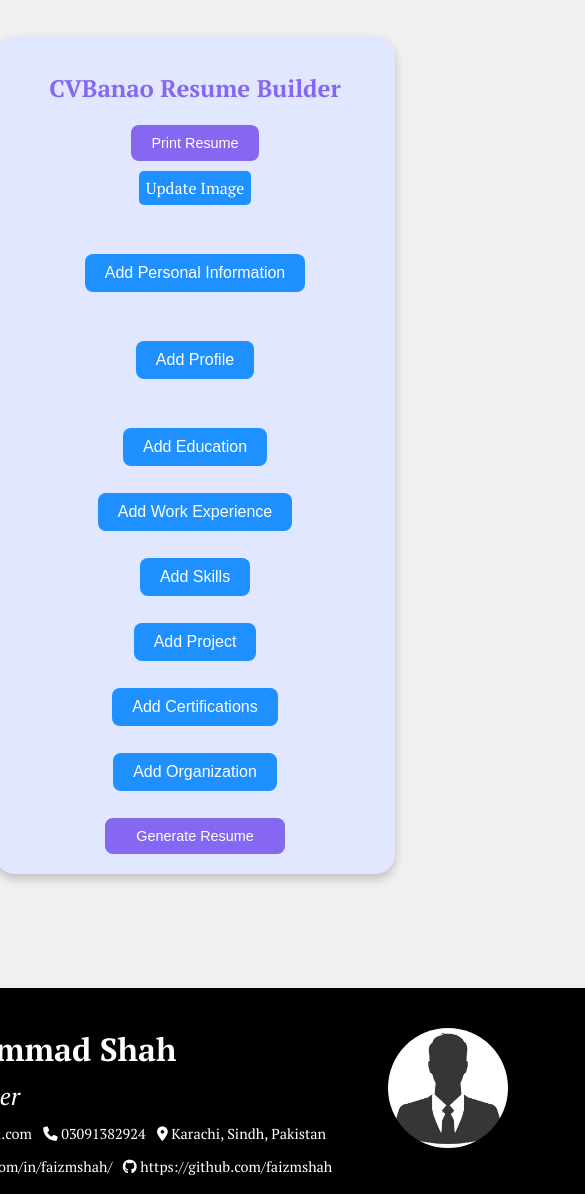
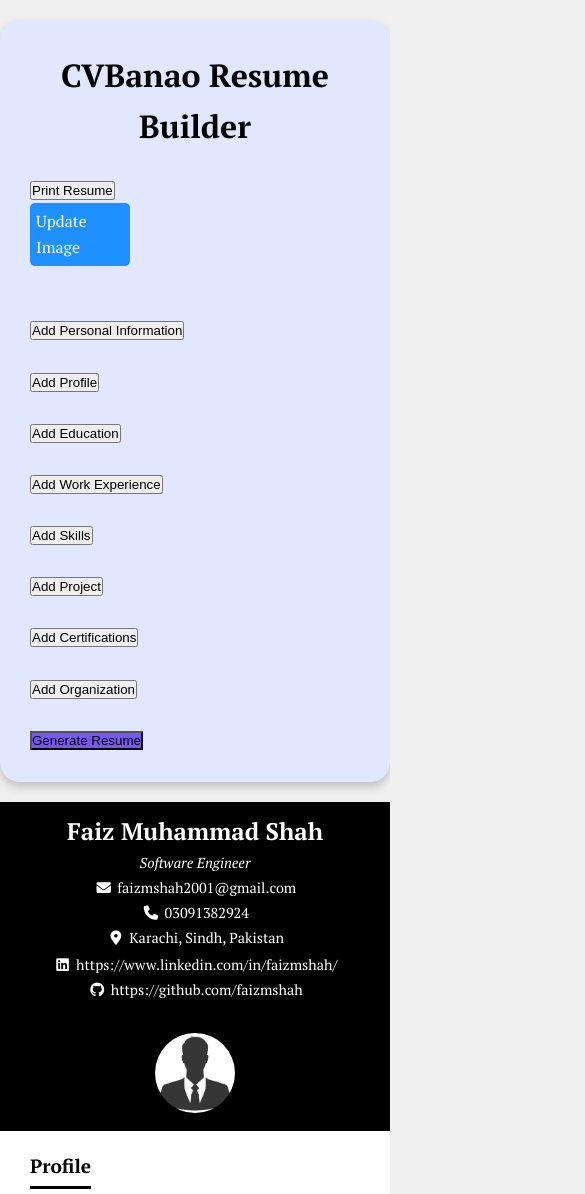
Before and after one commit to faizmshah/CVBanao, a website: page index.html in a window 390 px wide. Shown: the top 1194 px of the page, 585 px wide, since content can reach past the window. Drawn offline with Linux system fonts and the light colour scheme.

Commit message:
responsive resume and form added to style.css

```diff
--- a/style.css
+++ b/style.css
@@ -1,6 +1,6 @@
 :root {
-  --main-color:#E0E7FF;
-  --action-color: #8667F2;
+  --main-color: #e0e7ff;
+  --action-color: #7957f5;
   --blue-main: #4070f4;
   --blue-light: #1e90ff;
   --main-gray: #f0f0f0;
@@ -13,59 +13,72 @@
 body {
   font-family: "PT serif";
   margin: auto;
-    min-height: 100vh;
-    display: flex;
-    justify-content: center;
-    align-items: center;
   background: var(--main-gray);
 }
 
-.name-position{
+.name-position {
   padding: 10px;
   border-bottom: 4px solid black;
   text-align: center;
 }
 
-
-.actionBtn{
+.actionBtn {
   background: var(--action-color);
 }
 
 /* Container to center the form */
 .container-center {
-  display: flex;
-  flex-direction: column;
-  align-items: center;   /* Center horizontally */
-  justify-content: center; /* Center vertically */
-  min-height: 100vh;     /* Full viewport height */
-  width: 100%;          /* Full viewport width */
-  padding: 1rem;         /* Add padding for better spacing */
+  max-width: 500px;
+  background: var(--main-color);
+  margin: 20px auto;
+  width: 100%;
+  /* Full viewport width */
+  padding: 30px;
+  /* Add padding for better spacing */
   box-sizing: border-box;
+  border-radius: 20px;
+  box-shadow: 0 5px 10px rgba(0, 0, 0, 0.2);
 }
 
-
-/* Resume form styling */
-.resume-form {
-  width: 100%;
-  max-width: 500px;      /* Max width for larger screens */
-  color: black;
-  background: var(--main-color);
-  padding: 2rem;         /* Responsive padding */
-  border-radius: 20px;
-  box-shadow: 0 5px 10px rgba(0, 0, 0, 0.2);
-  margin: 1rem auto;          /* Space around form */
+.container-center h1 {
+  margin-bottom: 25px;
+  text-align: center;
 }
 
-/* Resume template styling */
-#resume-template {
-  max-width: fit-content;
-  min-width: 800px;
+.container-center .resume-form {
   width: 100%;
-
-  margin: 20vw;
 }
 
-.selectImg label{
+.container-center .resume-form .input-box {
+  margin-bottom: 15px;
+  display: flex;
+  align-items: center;
+}
+
+.container-center .resume-form .input-box label {
+  width: 200px;
+  color: var(--text-primary-color);
+  margin-right: 10px;
+  font-size: 14px;
+}
+
+.container-center .resume-form .input-box input,
+textarea {
+  width: 100%;
+  outline: none;
+  border: 2px solid var(--blue-light);
+  font-size: 15px;
+  padding: 8px 10px;
+  border-radius: 3px;
+  transition: all 0.3s ease;
+}
+
+.container-center .resume-form .input-box input:focus,
+textarea:focus {
+  border: 2px solid var(--action-color);
+}
+
+.selectImg label {
   display: block;
   width: 100px;
   background: var(--blue-light);
@@ -75,74 +88,103 @@
   border-radius: 5px;
 }
 
-.selectImg:hover label{
+.selectImg:hover label {
   background: var(--action-color);
 }
 
-.selectImg input{
+.selectImg input {
   display: none;
 }
 
-  label {
-    display: block;
-    margin-top: 10px;
+.container-center .resume-form .input-box button {
+  width: 100%;
+  padding: 8px 10px;
+  font-size: 15px;
+  border: 0;
+  background: var(--blue-light);
+  cursor: pointer;
+  border-radius: 3px;
+  color: white;
 }
 
-  input, textarea, button {
-    width: 100%;
-    padding: 8px;
-    margin-top: 5px;
-  }
-
-  button {
-    width: auto;
-    background-color:var(--blue-light);
-    color: white;
-    border: none;
-    cursor: pointer;
-  }
-
-  button:hover {
+.container-center .resume-form .input-box button:hover {
   background-color: var(--blue-main);
 }
 
+@media (max-width: 420px) {
+  .container-center .resume-form .input-box {
+    flex-direction: column;
+    align-items: flex-start;
+  }
+}
 
+/* Resume template styling */
 
+.header {
+  background: var(--text-primary-color);
+  color: white;
+  text-align: left;
+  padding: 20px 0px;
+  margin: 0;
+  overflow: hidden;
+  display: flex;
+  flex-wrap: wrap;
+  column-gap: 50px;
+  justify-content: center;
+  align-items: center;
+}
 
-.socials a {
+.contact-info {
+  display: flex;
+  flex-wrap: wrap;
+  column-gap: 20px;
+}
+
+.main-content {
+  display: grid;
+  grid-template-columns: auto auto;
+  column-gap: 40px;
+  padding-right: 40px;
+  padding-left: 40px;
+  color: var(--text-primary-color);
+  background: white;
+  justify-content: center;
+}
+
+a {
   text-decoration: none;
   color: #ffffff;
 }
 
 .myimg {
-
   border-radius: 50%;
   width: 150px;
   height: 150px;
-    object-fit: cover; /* Ensures the image maintains its aspect ratio */
+  object-fit: cover;
+  /* Ensures the image maintains its aspect ratio */
 }
 
-
-.card{
+.card {
   padding-top: 10px;
   padding-bottom: 10px;
 }
-#fullnameT{
+
+#fullnameT {
   font-weight: 980;
 }
 
-
-.card-header, .card-body{
-  margin-top:10px ;
+.card-header,
+.card-body {
+  margin-top: 10px;
   margin-bottom: 10px;
 }
 
-#edDiscriptionT{
+#edDiscriptionT {
   margin-top: 1%;
 }
 
 ul {
-    list-style:none;
+  list-style: none;
   padding: 0;
 }
 
@@ -150,21 +192,7 @@
   margin-bottom: 5px;
 }
 
-
-header {
-
-  background:var(--text-primary-color);
-  color: white;
-  display: grid;
-  grid-template-columns: 3fr 1fr;
-  column-gap: 50px;
-  padding: 40px;
-  padding-bottom: 30px;
-
-}
-
 .header h1 {
-
   font-size: 2em;
   margin: 0;
 }
@@ -173,54 +201,46 @@
   font-size: 1.5em;
   font-weight: 400;
   font-style: italic;
-  margin: 10px 0;
 }
 
-#companyT{
+#companyT {
   font-style: italic;
 }
+
 #weT {
-  padding-left: 0; /* Remove default padding */
-  margin: 0; /* Remove any default margins */
+  padding-left: 0;
+  /* Remove default padding */
+  margin: 0;
+  /* Remove any default margins */
 }
-li{
+
+li {
   list-style: none;
 }
 
-#EdT{
-  padding-left: 0; /* Remove default padding */
-  margin: 0; /* Remove any default margins */
+#EdT {
+  padding-left: 0;
+  /* Remove default padding */
+  margin: 0;
+  /* Remove any default margins */
 }
 
-#EdT li{
+#EdT li {
   padding-bottom: 1%;
   list-style: none;
 }
-li{
+
+li {
   padding-left: 0;
   margin: 0;
   padding-bottom: 1%;
   list-style: none;
 }
 
-#SkT li{
+#SkT li {
   padding-bottom: 2%;
-
-}
-.contact-info {
-  display: grid;
-  grid-template-rows: auto auto auto;
-  row-gap: 10px;
 }
 
-.contact-info .r1 {
-  display: grid;
-  grid-template-columns: auto auto auto;
-}
-.contact-info .r2 {
-  display: grid;
-  grid-template-columns: auto auto auto ;
-}
 .contact-info p {
   margin: 2px 0;
   font-size: 0.9em;
@@ -237,18 +257,6 @@
   width: 120px;
   height: 120px;
   border-radius: 50%;
-
-}
-
-
-.main-content{
-  display: grid;
-  grid-template-columns: auto auto;
-  column-gap: 40px;
-  padding-right: 40px;
-  padding-left: 40px;
-  color: var(--text-primary-color);
-  background: white;
 }
 
 .section h3 {
@@ -259,169 +267,243 @@
   display: inline-block;
   width: max-content;
   padding-bottom: 10px;
-
 }
 
-
-
 .section h3::after {
-  content: '';
+  content: "";
   position: absolute;
   display: block;
   width: 100%;
   height: 3px;
-  background-color: var(--text-primary-color); /* Color of the underline */
-  margin-top: 5px; /* Spacing between the heading and underline */
+  background-color: var(--text-primary-color);
+  /* Color of the underline */
+  margin-top: 5px;
+  /* Spacing between the heading and underline */
   margin-bottom: 50px;
-
 }
 
-
-
-.section p, .section ul {
+.section p,
+.section ul {
   font-size: 0.9em;
   color: var(--text-primary-color);
 }
 
 .section ul {
   list-style-type: disc;
-
 }
 
-.skills div, .projects ul {
+.skills div,
+.projects ul {
   margin: 5px 0;
 }
 
-.fa{
-  width: 10px;
+i {
+  width: 20px;
 
-  color: white;
+  color: rgb(255, 255, 255);
 }
 
-/* Media query for screens smaller than 750px */
-@media (max-width: 750px) {
-  #resume-template {
-    max-width: fit-content;
-    min-width: 800px;
-    width: 100%;
+@media print {
 
-    margin: 20vw;
-  }
-
-  .resume-form {
-    display: flex;
-    flex-direction: column;
-    align-items: center;           /* Center content horizontally */
-    justify-content: center;       /* Center content vertically */
-    width: 100%;
-    max-width: 600px;              /* Max width for larger screens */
-    color: black;
-    background: var(--main-color);
-    padding: 2rem;                 /* Responsive padding */
-    border-radius: 20px;
-    box-shadow: 0 5px 10px rgba(0, 0, 0, 0.2);
-    margin: 1rem auto;             /* Center the form with auto */
-    box-sizing: border-box;
-                     /* Adjust padding for smaller screens */
+  body,
+  html {
+    margin: 0;
+    padding: 0;
   }
 }
 
+/* Responsive Design */
+@media (max-width: 768px) {
+  .header {
+    padding: 20px 0px;
+    text-align: center;
+    flex-direction: column;
+    column-gap: 0px;
+    margin: 0px;
+  }
 
-@media (max-width: 600px) {
-  .resume-form {
-    max-width: 100%;             /* Allow full width on very small screens */
-    padding: 1rem;
-    align-items: center;
-    text-align: center;            /* Adjust padding for smaller screens */
+  .contact-info {
+    padding: 0px;
+    text-align: center;
+
+    gap: 20px;
+    margin: 0px;
+  }
+
+  #nameT {
+    font-size: 1.8rem;
+  }
+
+  #jobtitleT {
+    font-size: 1rem;
+  }
+
+  .profile-photo {
+    width: 120px;
+    height: 120px;
+    margin-top: 15px;
+  }
+
+  .header p {
+    font-size: 0.8rem;
   }
 }
 
-
-.resume-form {
-  color: var(--text-primary-color);
-  background: var(--main-color);
-  padding: 24px;
-  border-radius: 20px;
-  box-shadow: 0 5px 10px rgba(0, 0, 0, 0.2);
-  width: 100%;
-  max-width: 400px;
-  margin: 0 auto;
+@media (max-width: 480px) {
+  .header {
+    padding: 10px;
+    gap: 0px;
   }
 
-.resume-form h1 {
-  font-size: 1.8em;
-  color: var(--action-color);
+  .contact-info {
+    padding: 0px;
+    text-align: center;
+    flex-direction: column;
+    gap: 0px;
+    margin: 0px;
+  }
+
+  #nameT {
+    font-size: 1.5rem;
+  }
+
+  #jobtitleT {
+    font-size: 0.9rem;
+  }
+
+  .profile-photo {
+    width: 80px;
+    height: 80px;
+  }
+
+  .header p {
+    font-size: 0.75rem;
+  }
+}
+
+/* Responsive Design for Small Screens */
+@media (max-width: 480px) {
+  .resumeContainer {
+    padding: 10px;
+  }
+
+  .header {
+    flex-direction: column;
+    /* Stack items vertically */
+    align-items: center;
     text-align: center;
   }
 
-.input-box label {
-  font-size: 1em;
-  color: var(--text-secondary-color);
+  .header img {
+    width: 80px;
+    /* Resize the profile picture */
+    height: 80px;
   }
 
-.input-box input,
-.input-box textarea {
+  .main-content {
+    display: block;
+    /* Stack left and right sections */
     width: 100%;
-  padding: 12px;
-  margin: 5px 0;
-  border-radius: 10px;
-  border: 1px solid var(--main-gray);
-  background-color: var(--light-gray);
-  font-size: 1em;
-  color: var(--text-primary-color);
-  transition: border-color 0.3s ease;
+    padding: 0px 10px;
   }
 
-.input-box input:focus,
-.input-box textarea:focus {
-  border-color: var(--blue-main);
-
+  .contact-info p,
+  .contact-info a {
+    font-size: 14px;
+    /* Adjust text size for smaller screens */
   }
 
-.btn,
-button.actionBtn {
-  background-color: var(--action-color);
-  color: var(--white);
-  padding: 10px 20px;
-
-  font-size: 1em;
-  border: none;
-  border-radius: 8px;
-  cursor: pointer;
-  transition: background-color 0.3s ease;
-  width: 100%;
-  max-width: 180px;
-  display: block;
-  margin-left: auto;
-  margin-right: auto;
+  .section {
+    padding: 10px;
+    margin: 0;
   }
-button{
-  border: none;
-  border-radius: 8px;
-  background-color: var(--blue-light);
-  padding: 10px 20px;
 }
 
-.btn:hover,
-button.actionBtn:hover {
-  background-color: var(--blue-light);
+/* Ensure box-sizing applies to all elements */
+*,
+*::before,
+*::after {
+  box-sizing: border-box;
+  margin: 0;
+  padding: 0;
 }
 
-button {
-  font-size: clamp(1em, 2vw, 1.2em); /* Adjust font size responsively */
+/* Base Styles */
+body {
+  margin: 0;
+  padding: 0;
+  font-family: "PT Serif", serif;
+  line-height: 1.6;
 }
 
-@media (max-width: 768px) {
-  .resume-form {
-    padding: 20px;
-    margin: 20px;
+/* General Container Fix */
+.resumeContainer {
+  display: flex;
+  flex-direction: column;
+  padding: 10px;
+  margin: 0px;
+  max-width: 100%;
+  overflow-x: hidden;
+  /* Prevent horizontal scrolling */
 }
 
-  .resume-form h1 {
-    font-size: 1.5em;
+/* Header Fix */
+.header {
+  display: flex;
+  flex-wrap: wrap;
+  justify-content: center;
+  align-items: center;
+  text-align: center;
+  gap: 15px;
+  padding: 10px;
 }
 
-  .btn,
-  button.actionBtn {
-    font-size: 0.9em;
+.header img {
+  max-width: 100px;
+  height: auto;
+  border-radius: 50%;
 }
+
+/* Content Adjustments */
+.main-content {
+  display: flex;
+
+  padding: 10px 20px;
+  gap: 20px;
+}
+
+/* Media Query for Screens Smaller than 480px */
+@media (max-width: 480px) {
+  .resumeContainer {
+    padding: 5px;
+  }
+
+  .header h1 {
+    font-size: 1.5rem;
+  }
+
+  .header h2 {
+    font-size: 1rem;
+  }
+
+  .contact-info p,
+  .contact-info a {
+    font-size: 0.9rem;
+  }
+
+  .main-content {
+    display: block;
+    /* Stack left and right sections */
+    width: 100%;
+  }
+
+  .section {
+    padding: 10px;
+  }
+
+  #left,
+  #right {
+    width: 100%;
+    /* Ensure no side-by-side layout on small screens */
+  }
+}
```
Lines whose indentation alone changed are shown as unchanged.
